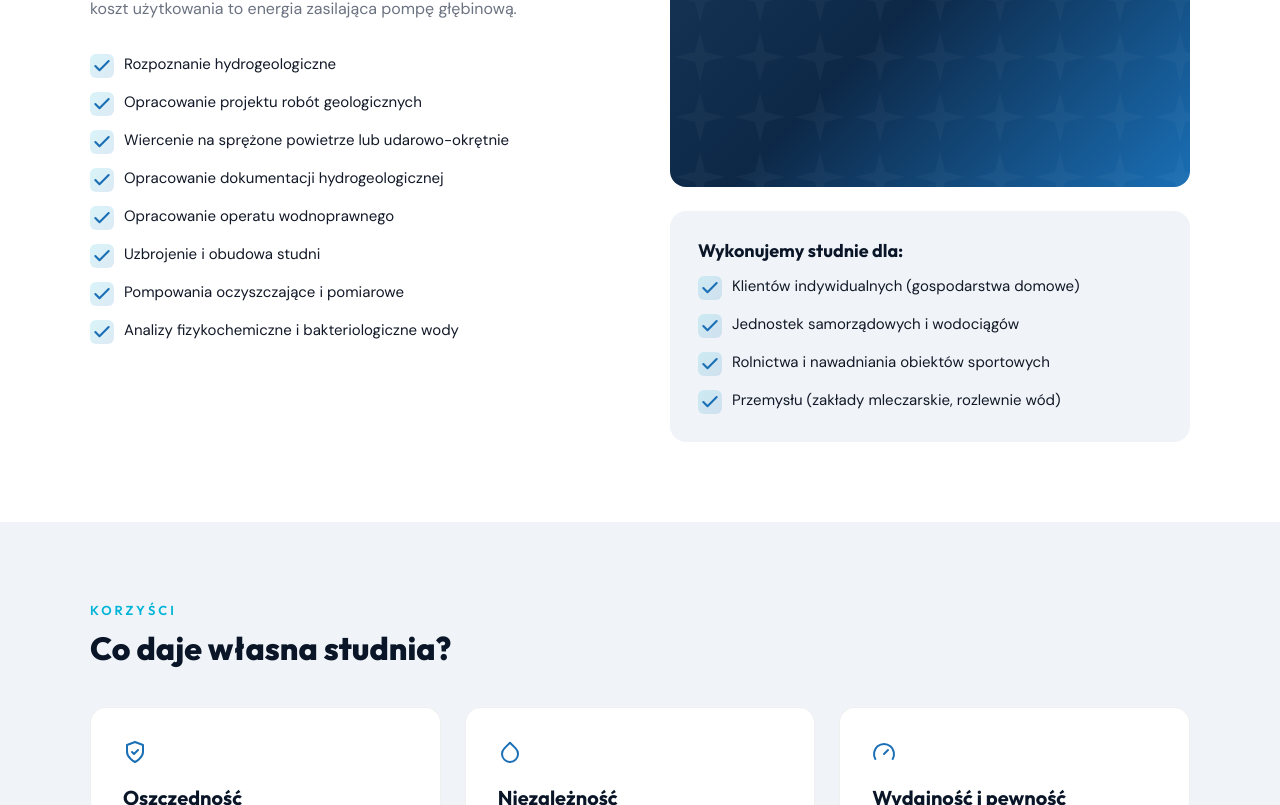
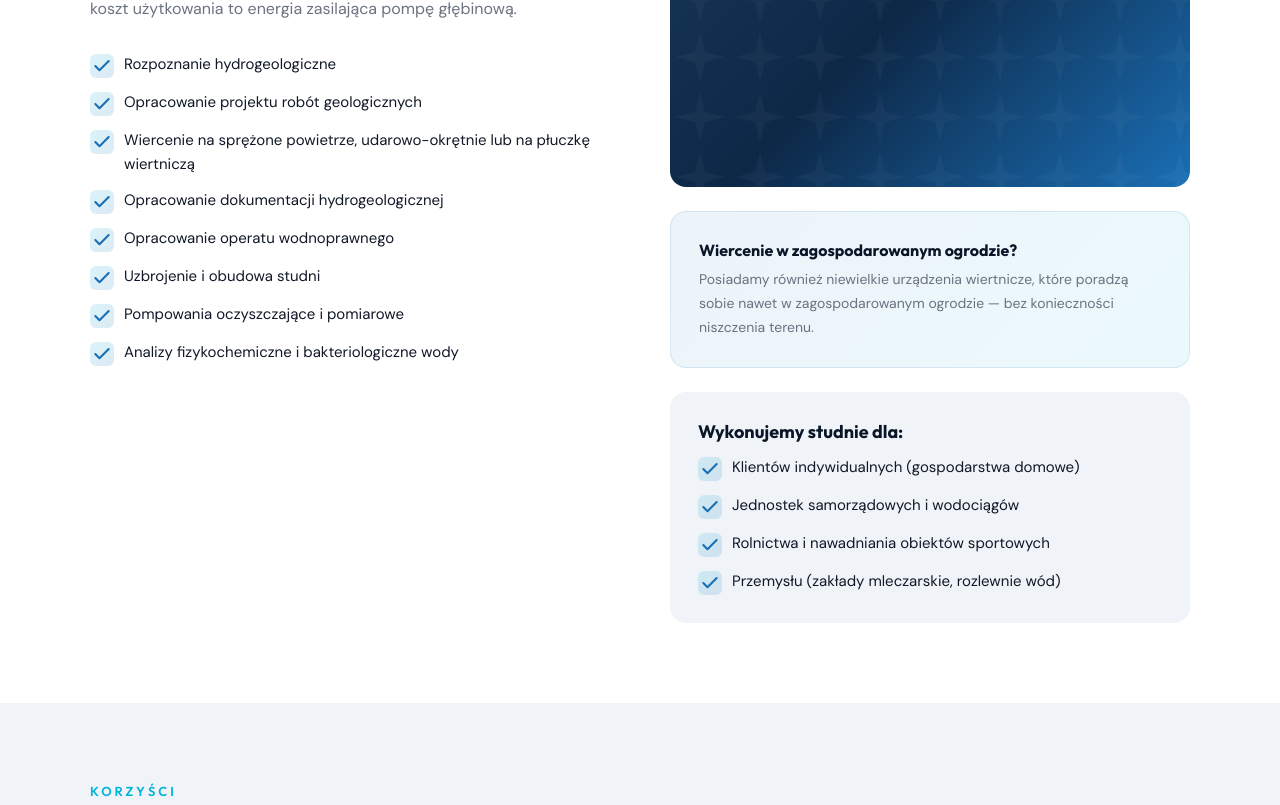
Before and after one commit to FRATAK4/StudnieBiz, a React (Vite) app: page /studnie in a window 1280 px wide. Shown: the part 755-1560 px from the top of the page. Built offline with nearby package versions, Linux system fonts and the light colour scheme.

Commit message:
feat: add drilling details and rescue services to StudniePage

```diff
--- a/src/pages/StudniePage.jsx
+++ b/src/pages/StudniePage.jsx
@@ -36,7 +36,7 @@ export default function StudniePage() {
                                 <CheckList items={[
                                     "Rozpoznanie hydrogeologiczne",
                                     "Opracowanie projektu robót geologicznych",
-                                    "Wiercenie na sprężone powietrze lub udarowo-okrętnie",
+                                    "Wiercenie na sprężone powietrze, udarowo-okrętnie lub na płuczkę wiertniczą",
                                     "Opracowanie dokumentacji hydrogeologicznej",
                                     "Opracowanie operatu wodnoprawnego",
                                     "Uzbrojenie i obudowa studni",
@@ -46,6 +46,14 @@ export default function StudniePage() {
                             </div>
                             <div>
                                 <ImgPlaceholder label="Wiercenie na sprężone powietrze" height={400} style={{ borderRadius: 16, marginBottom: 24 }} />
+                                <div style={{ background: "linear-gradient(135deg, rgba(26,111,181,0.08), rgba(0,180,216,0.08))", borderRadius: 16, padding: 28, marginBottom: 24, border: "1px solid rgba(26,111,181,0.12)" }}>
+                                    <h4 style={{ fontFamily: "'Outfit', sans-serif", fontWeight: 700, fontSize: 16, color: COLORS.navy, marginBottom: 8 }}>
+                                        Wiercenie w zagospodarowanym ogrodzie?
+                                    </h4>
+                                    <p style={{ color: COLORS.gray, lineHeight: 1.7, fontSize: 14 }}>
+                                        Posiadamy również niewielkie urządzenia wiertnicze, które poradzą sobie nawet w zagospodarowanym ogrodzie — bez konieczności niszczenia terenu.
+                                    </p>
+                                </div>
                                 <div style={{ background: COLORS.offWhite, borderRadius: 16, padding: 28 }}>
                                     <h4 style={{ fontFamily: "'Outfit', sans-serif", fontWeight: 700, fontSize: 18, color: COLORS.navy, marginBottom: 12 }}>
                                         Wykonujemy studnie dla:
@@ -131,6 +139,7 @@ export default function StudniePage() {
                                 <FeatureItem icon={Icons.camera} title="Inspekcja TV" description="Kamerowanie to podstawowa forma oceny stanu technicznego studni — jej konstrukcji, zarurowania i zatopionych elementów." />
                                 <FeatureItem icon={Icons.wrench} title="Renowacja" description="Metody mechaniczne (szczotkowanie, tłokowanie, airlift) oraz chemiczne — usuwanie osadów żelazistych, manganowych i węglanowych." />
                                 <FeatureItem icon={Icons.layers} title="Likwidacja" description="Profesjonalna likwidacja studni, które nie nadają się już do renowacji. Pełna dokumentacja." />
+                                <FeatureItem icon={Icons.shield} title="Prace ratunkowe" description="Usunięcie ze studni zerwanej pompy głębinowej oraz innych zatopionych w otworze elementów (rurociąg, lina stalowa)." />
                             </div>
                             <div>
                                 <ImgPlaceholder label="Inspekcja TV studni" height={300} style={{ borderRadius: 16, marginBottom: 16 }} />
```
